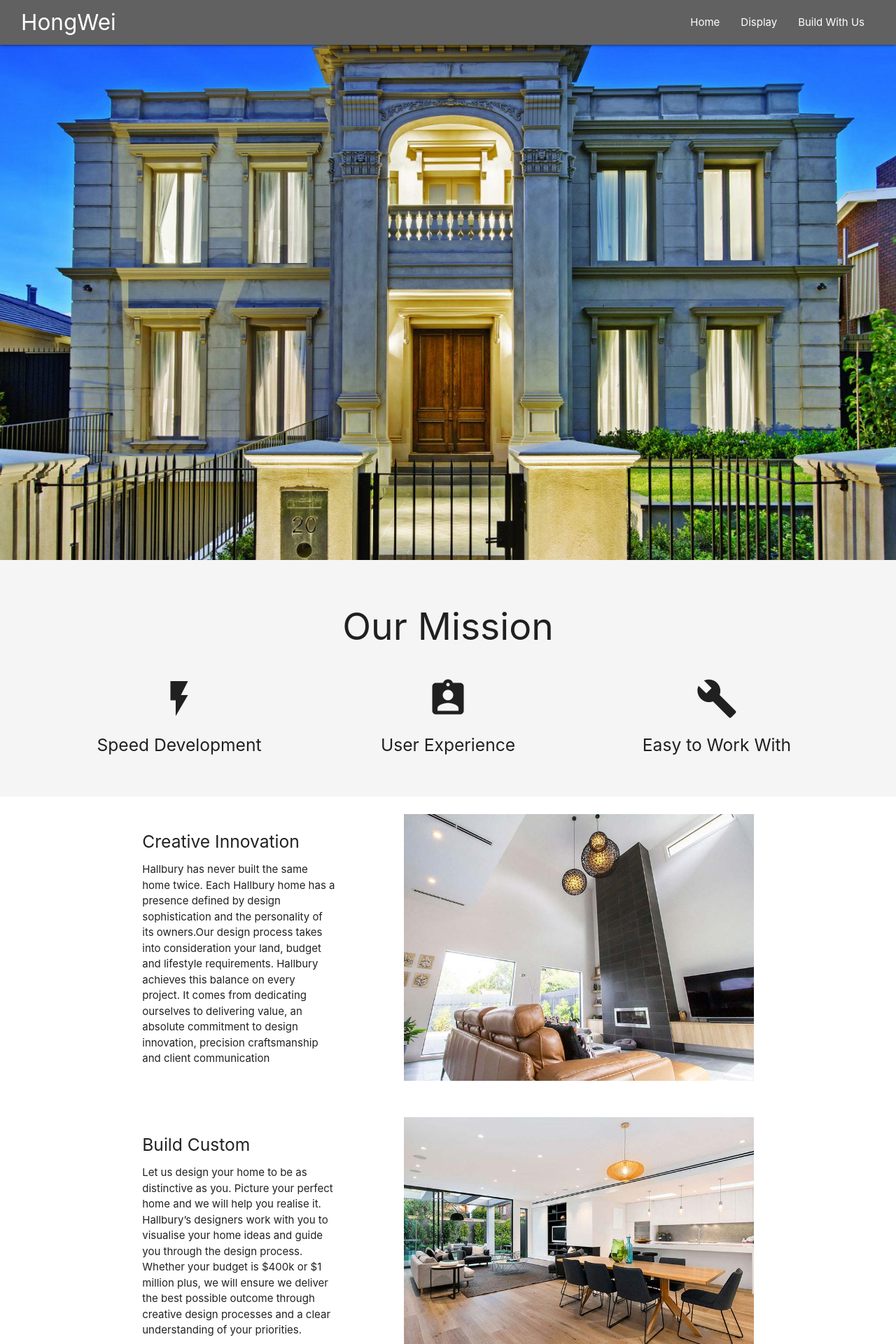
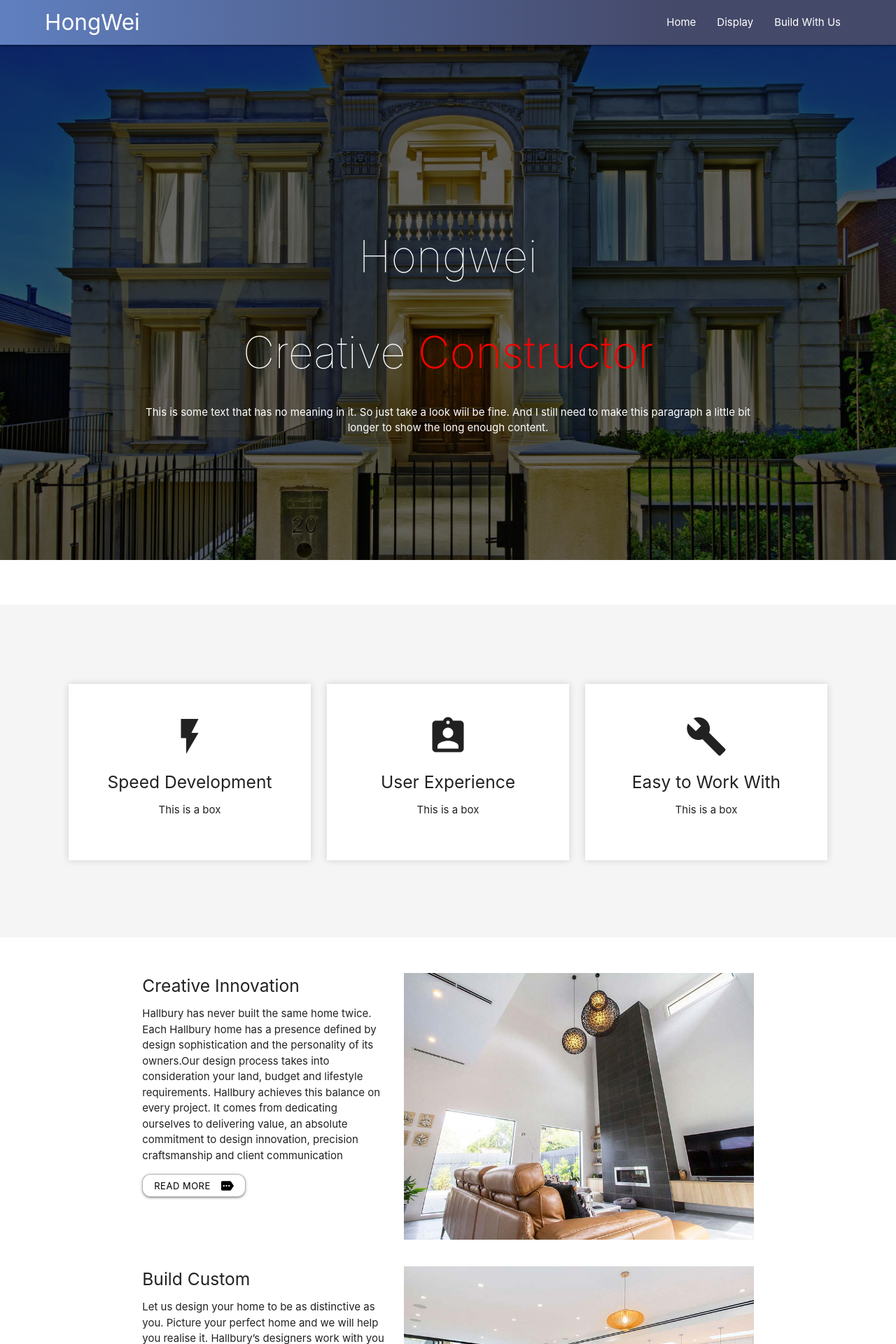
Before and after one commit to HarryHoo23/BuilderWebsite, a React (Create React App) app: page / in a window 1280 px wide. Shown: the top 1920 px of the page at 70% size. Built offline with nearby package versions, Linux system fonts and the light colour scheme.

Commit message:
Fix some CSS and add display page

```diff
--- a/src/Components/App.js
+++ b/src/Components/App.js
@@ -4,6 +4,7 @@ import Header from './Header';
 import HomePage from '../Components/HomePage';
 import DisplayPage from '../Components/DisplayPage';
 import BuildWithUs from '../Components/BuildWithUs';
+import DetailPage from '../Components/DetailPage';
 
 class App extends Component {
     render(){
@@ -15,7 +16,7 @@ class App extends Component {
                     <Route path="/" exact component={HomePage} />
                     <Route path="/displayPage" exact component={DisplayPage} />
                     <Route path="/build-with-us" exact component={BuildWithUs} />
-
+                    <Route path="/displayPage/detailPage" exact component={DetailPage} />
                 </div>
                 </BrowserRouter>
             </div>
--- a/src/Components/Card.js
+++ b/src/Components/Card.js
@@ -1,28 +1,28 @@
 import React from 'react';
 import styled from 'styled-components';
+import { Link } from 'react-router-dom';
 
 const Word = styled.div`
-    margin-top:20px;
+
 `
 
 
 const Card = props => {
     return (
-        <div className="container" style={{paddingTop:"1em"}}>
-            <div className="row">
-                <Word className="col s4">
+        <div className="row" style={{marginBottom:'0px', padding:'10px 0'}}>
+            <Word className="col l5 m12 s12">
                 <h5>
                     {props.title}
                 </h5>
                 <p>
                     {props.introduction}
                 </p>
+                <Link className="waves-effect waves-light btn-small white" style={{color:'black', border:'solid 1px rgba(1,1,1,.3)', borderRadius:'12px'}}><i className="material-icons right" style={{transform:'rotate(180deg)'}}>more</i>Read More</Link>
             </Word>
-                <div className="col s1"></div>
-                <div className="col s7" style={{paddingTop:'10px'}}>
+            <div className="col l1"></div>
+            <div className="col l7 m12 s12" style={{paddingTop:'10px'}}>
                 <img src={require(`../pic/${props.image}.jpg`)} className="responsive-img">
                 </img>
-                </div>
             </div>
         </div>
     )
--- /dev/null
+++ b/src/Components/DisplayCard.js
@@ -0,0 +1,31 @@
+import React from 'react';
+import { Link } from 'react-router-dom';
+
+const DisplayCard = (props) => {
+    return(
+        <div>
+            <div className="col s12 m6">
+                <div className="card">
+                    <div className="card-image">
+                        <img src={require('../pic/builder.jpg')} className="responsive-img" />
+                        <span class="card-title">{props.title}</span>
+                    </div>
+                    {/* <div className="container">
+                        <h5 className="card-title">{props.title}</h5>
+                    </div> */}
+                    <div className="card-content">
+                        <p>
+                        I am a very simple card. I am good at containing small bits of information.
+                        I am convenient because I require little markup to use effectively.
+                        </p>
+                    </div>
+                    <div className="card-action">
+                        <Link to="/displayPage/detailPage">Read More ></Link>
+                    </div>
+                </div>
+            </div>
+        </div>
+    )
+}
+
+export default DisplayCard;
--- a/src/Components/DisplayPage.js
+++ b/src/Components/DisplayPage.js
@@ -1,9 +1,60 @@
 import React from 'react';
+import DisplayCard from './DisplayCard';
+import styled from 'styled-components';
+import M from 'materialize-css';
 
-const DisplayPage = () => {
-    return(
-        <div>DisplayPage Page</div>
-    )
+const Layout = styled.div`
+    padding-top:6rem;
+`
+
+class DisplayPage extends React.Component {
+    constructor(props){
+        super(props);
+    }
+
+    componentDidMount(){
+        M.Tabs.init(this.Tabs);
+    }
+
+    render(){
+        return(
+            <div>
+                <Layout>
+                </Layout>
+                <div className="container">
+                    <div className="row">
+                    <ul
+                        ref={Tabs => {
+                            this.Tabs = Tabs;
+                        }}
+                        id="tabs-swipe-demo"
+                        className="tabs"
+                        >
+                        <li className="tab col s3">
+                            <a className="active" href="#swipe-house">House</a>
+                        </li>
+                        <li className="tab col s3">
+                            <a href="#swipe-townHouse">TownHouse</a>
+                        </li>
+                        <li className="tab col s3">
+                            <a href="#swipe-apartment">Apartment</a>
+                        </li>
+                        </ul>
+                        <div id="swipe-house" className="col s12">
+                            <DisplayCard title="TownHouse" />
+                            <DisplayCard />
+                        </div>
+                        <div id="swipe-townHouse" className="col s12">
+                            <DisplayCard />
+                        </div>
+                        <div id="swipe-apartment" className="col s12">
+                            <DisplayCard />
+                    </div>
+                    </div>
+                </div>
+            </div>
+        )
+    }
 }
 
 export default DisplayPage;
--- a/src/Components/Header.js
+++ b/src/Components/Header.js
@@ -1,30 +1,44 @@
 import React from 'react';
 import { Link } from 'react-router-dom';
+import M from 'materialize-css';
+import { Container } from './Container';
 import styled from 'styled-components';
 
-const Styles = styled.div`
-    .header-top {
-        padding: 0 2em;
-    }
+const Navgation = styled.nav`
+background: linear-gradient(90deg,rgba(80,120,200,0.8) 0%,rgba(31,37,83,0.7) 75%);
 `
 
-const Header = () => {
+class Header extends React.Component {
+    componentDidMount(){
+        let elements = document.querySelectorAll('.dropdown-trigger');
+        M.Dropdown.init(elements, {inDuration:300, outDuration: 250});
+    }
+
+    render(){
         return(
-        <Styles>
-            <nav style={{position:"fixed", zIndex:'20'}}>
-                <div className="nav-wrapper grey darken-2">
+            <div className="navbar-fixed">
+                <ul id="dropdown1" class="dropdown-content">
+                    <li><Link to="/displayPage">Display All</Link></li>
+                    <li className="divider"></li>
+                    <li><Link to="#!">House</Link></li>
+                    <li><Link to="#!">Town House</Link></li>
+                    <li><Link to="#!">Apartment</Link></li>
+                </ul>
+                <Navgation className="grey darken-5" style={{zIndex:'1030'}}>
+                    <Container className="nav-wrapper">
                         <div className="header-top">
                             <Link to="/" className="brand-logo">HongWei</Link>
                             <ul id="nav-mobile" className="right hide-on-med-and-down">
                             <li><Link to="/">Home</Link></li>
-                        <li><Link to="/displayPage">Display</Link></li>
+                            <li><Link to="/displayPage" className="dropdown-trigger" data-target="dropdown1">Display</Link></li>
                             <li><Link to="/build-with-us">Build With Us</Link></li>
                             </ul>
                         </div>
+                    </Container>
+                </Navgation>
             </div>
-            </nav>
-        </Styles>
         )
+    }
 }
 
 export default Header;
--- a/src/Components/HomePage.js
+++ b/src/Components/HomePage.js
@@ -10,39 +10,129 @@ import WOW from 'wowjs';
 // import Carousel from '../Plugin/Carousel';
 
 const Background = styled.div`
-    height: 100vh;
+    position: fixed;
+    top: 50%;
+    left: 50%;
+    transform: translateX(-50%) translateY(-50%);
+    -webkit-transform: translateX(-50%) translateY(-50%);
+    min-width: 100%;
+    min-height: 100%;
+    width: auto;
+    height: auto;
     background-image: url(${img});
     background-repeat: no-repeat;
     background-size: cover;
     background-position: center;
-    position: relative;
-    z-index: -9999;
+    z-index: -1;
+`
+
+const Overlay = styled.div`
+    background-color: rgba(0, 0, 0, 0.6);
+    width: 100%;
+    height: 100%;
+    position: fixed;
+    top: 0;
+    left: 0;
+    z-index: -1;
 `
 
 const Heading = styled.div`
-    position: absolute;
-    top: 50%;
-    left: 55%;
-    transform: translate(-50%, -50%);
+    height:100vh;
+    background:none;
 `
+
+const HeadingContent = styled.div`
+    width: 100%;
+    height: 100%;
+    display: table;
+`
+
+const HeadingContentInner = styled.div`
+    display: table-cell;
+    vertical-align: middle;
+`
+
+const H1 = styled.h1`
+    display: inline-block;
+    color: #FFF;
+    font-weight: 100;
+`
+
+const SPAN = styled.span`
+    color: red;
+    font-weight: 200;
+`
+
+const P = styled.p`
+    color: #FFF;
+`
+
 
 class HomePage extends React.Component {
     componentDidMount() {
         new WOW.WOW().init();
     }
+
     render(){
         return(
             <div>
-                <Background>
-                    <div className="container">
-                        <Heading>
-                        </Heading>
+                <Heading>
+                    <Background>
+                    </Background>
+                    <Overlay />
+                    <HeadingContent>
+                        <HeadingContentInner>
+                        <div className="center">
+                            <H1>Hongwei</H1><br />
+                            <H1 id="home-heading-2">Creative <SPAN>Constructor</SPAN></H1>
+                        </div>
+
+                        <div className="container center">
+                            <P>This is some text that has no meaning in it. So just take a look
+                                wiil be fine. And I still need to make this paragraph a little bit
+                                longer to show the long enough content.
+                            </P>
+                        </div>
+                        </HeadingContentInner>
+                    </HeadingContent>
+                </Heading>
+                <div className="grey lighten-4">
+                    <Container style={{padding:'6em 1.5em'}}>
+                        {/* <div className="center">
+                            <h2>Our Mission</h2>
+                        </div> */}
+                        <div className="row" style={{paddingTop:'1.5em'}}>
+                            <Promotion name="Speed Development" icon="flash_on" class="wow fadeInLeft" data="3s" />
+                            <Promotion name="User Experience" icon="assignment_ind" class="wow fadeInUp" data="3s" />
+                            <Promotion name="Easy to Work With" icon="build" class="wow fadeInRight" data="3s" />
+                        </div>
+                    </Container>
+                </div>
+                <div className="white">
+                    <div className="container" style={{padding:'2rem 0'}}>
+                        <Card title="Creative Innovation" introduction={Creative} image="home_bg1" />
+                        <Card title="Build Custom" introduction={Build} image="home_bg2" />
+                        <Card title="Pre-designed Fllor Plans" introduction={Plan} image="home_bg3" />
                     </div>
-                </Background>
+                </div>
+                <div className="white">
+                    <Footer />
+                </div>
+            </div>
+        )
+    }
 
-                {/* <Carousel /> */}
+}
 
-                <div className="grey lighten-4">
+export default HomePage;
+
+// background-image: url(${img});
+//     background-repeat: no-repeat;
+//     background-size: cover;
+//     background-position: center;
+
+
+{/* <div className="grey lighten-4">
                     <Container style={{padding:'2em 0'}}>
                         <div className="center">
                             <h2>Our Mission</h2>
@@ -61,12 +151,4 @@ class HomePage extends React.Component {
 
                 <div className="grey">
                     <Footer />
-                </div>
-            </div>
-
-        )
-    }
-
-}
-
-export default HomePage;
+                </div> */}
--- /dev/null
+++ b/src/Components/Houses.js
@@ -0,0 +1,4 @@
+export const Townhouse1 = {
+    name: "houses",
+    details:"this is a great house set by different styles."
+};
--- a/src/Components/Promotion.js
+++ b/src/Components/Promotion.js
@@ -1,10 +1,25 @@
 import React from 'react';
+import styled from 'styled-components';
+
+const Box = styled.div`
+    padding: 3rem 1rem;
+    background: #FFF;
+    box-shadow: 0 0 10px rgba(0,0,0,.15);
+    :hover {
+        background-color: #f4c613;
+    }
+`
 
 const Promotion = (props) => {
     return(
         <div className={`col s4 center ${props.class}`} data-wow-duration={props.data}>
-            <i className="medium material-icons">{props.icon}</i>
-            <h5>{props.name}</h5>
+            <Box>
+                <i className="medium material-icons">{props.icon}</i>
+                <h5>{props.name}</h5>
+                <p>
+                    This is a box
+                </p>
+            </Box>
         </div>
     )
 }
--- a/src/Components/SendForm.js
+++ b/src/Components/SendForm.js
@@ -1,7 +1,7 @@
 import React, { Component } from 'react';
 import styled from 'styled-components';
 import Input from './Input/Input';
-import emailjs from 'emailjs-com';
+// import emailjs from 'emailjs-com';
 
 const Button = styled.button`
     margin-top: 2rem;
```
Also changed, not shown: src/Components/ContactUs.js (+4 -4 lines), src/Components/DetailPage.js (added, +9 -0 lines), src/Components/Footer.js (+24 -9 lines). Lines whose indentation alone changed are shown as unchanged.
